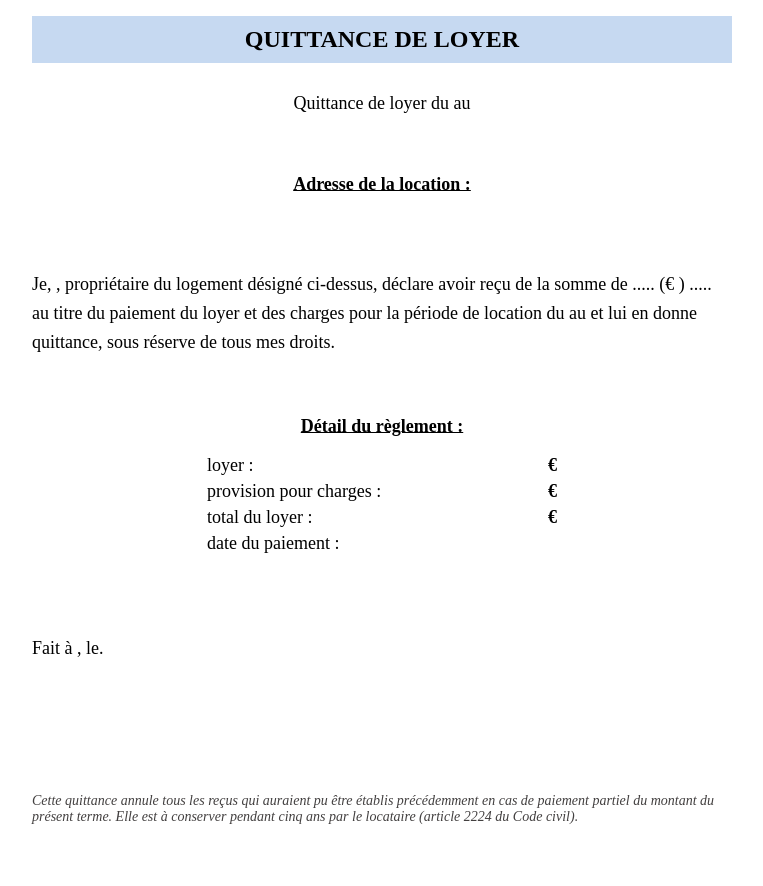
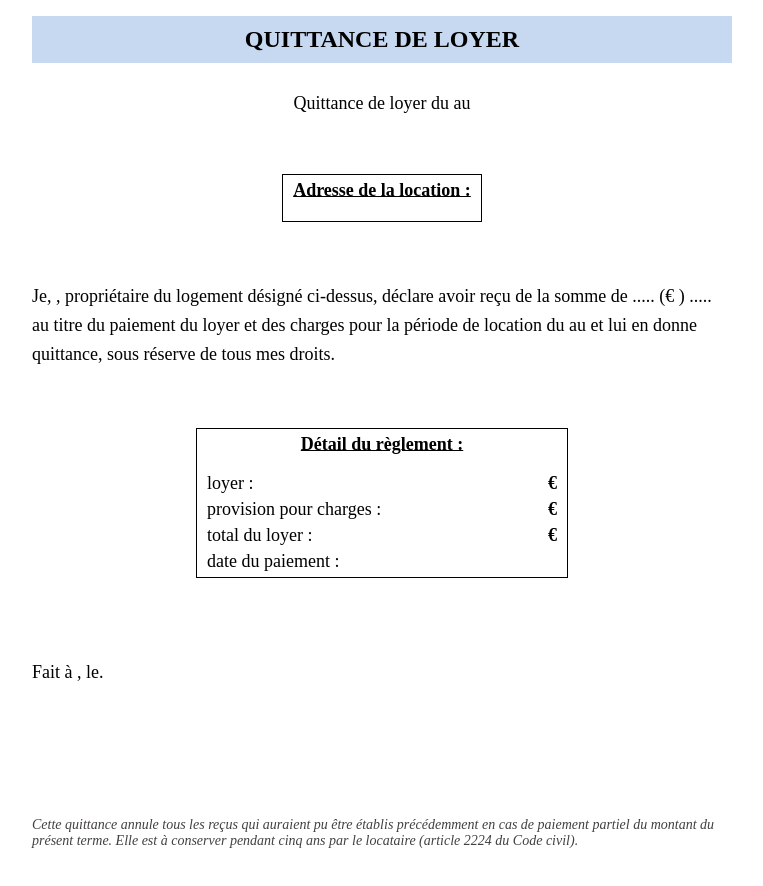
Before and after one commit to NatashaFinkel/piaZadora, a React (Vite) app in the folder theGoldenRing/: page / in a window 1280 px wide. Shown: the top 886 px of the page, without its empty margins (16-779 px from the left). Built offline with nearby package versions, Linux system fonts and the light colour scheme; no server answers.

Commit message:
Fix : erreur dans le css

```diff
--- a/theGoldenRing/src/quittance.css
+++ b/theGoldenRing/src/quittance.css
@@ -45,7 +45,7 @@ h1 {
 
 .bordered-container {
   margin-bottom: 25px;
-  border: 1px solid --secondary-color;
+  border: 1px solid var(--secondary-color);
   width: fit-content;
   padding: 0px 10px;
   justify-self: var(--center);
```
